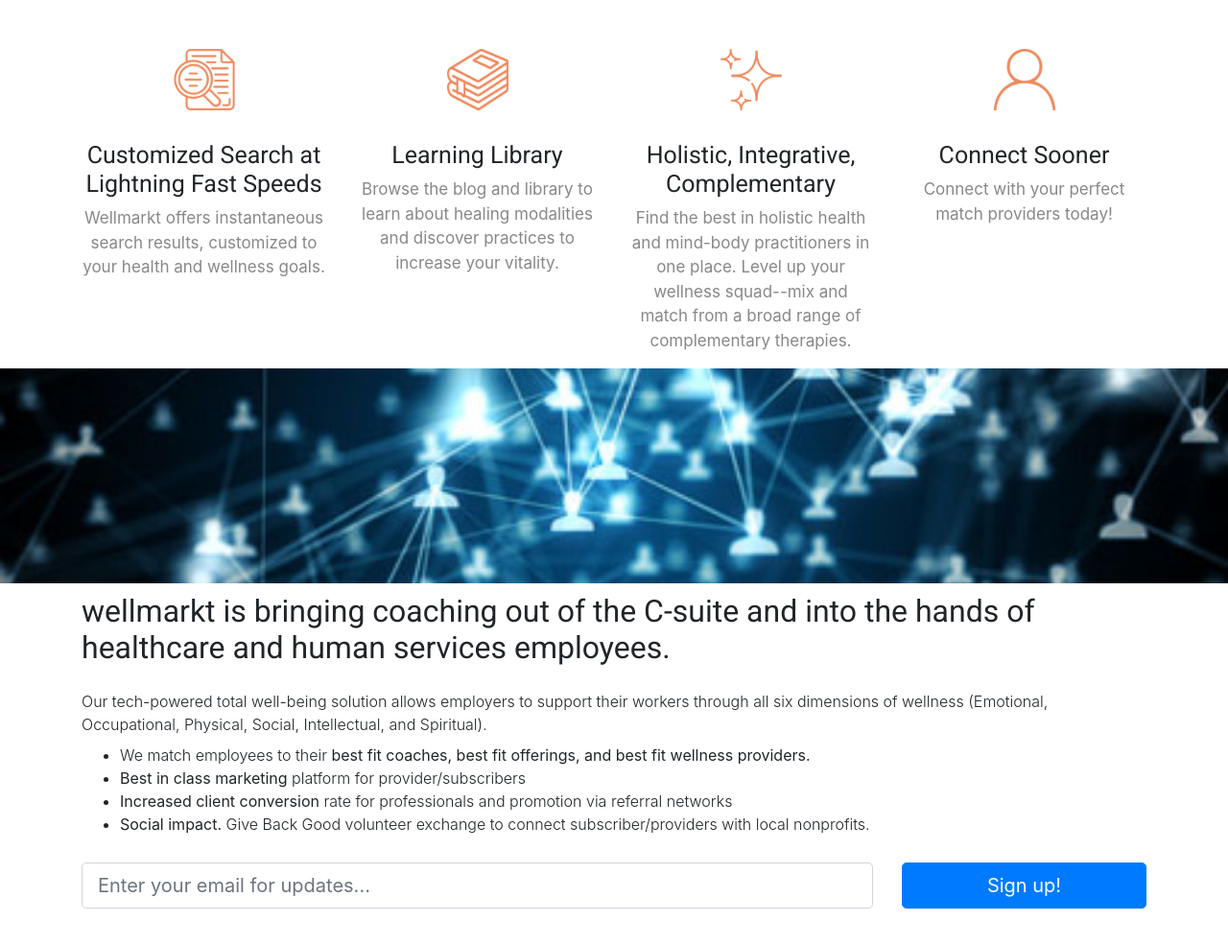
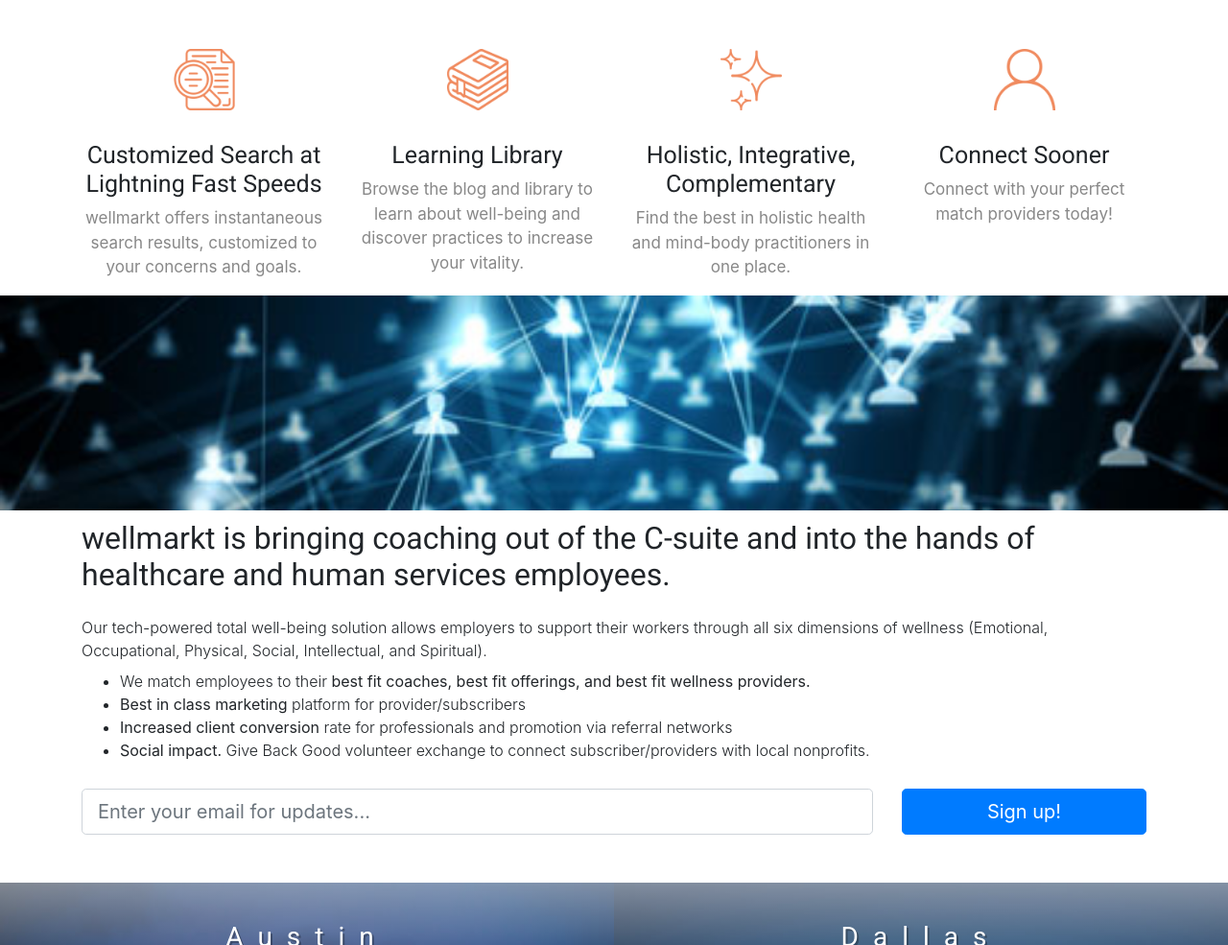
Before and after one commit to djredhand/djredhand.github.io, a website with bundled scripts: page index.html in a window 1280 px wide. Shown: the part 907-1892 px from the top of the page at 96% size. Built offline with nearby package versions, Linux system fonts and the light colour scheme.

Commit message:
update index
language changes in icon area

```diff
--- a/index.html
+++ b/index.html
@@ -121,7 +121,7 @@
               <div class="wm-icon list-icon m-auto text-primary"></div>
             </div>
             <h3 class="text-center">Customized Search at Lightning Fast Speeds</h3>
-            <p class=" mb-0 text-center">Wellmarkt offers instantaneous search results, customized to your health and wellness goals.</p>
+            <p class=" mb-0 text-center">wellmarkt offers instantaneous search results, customized to your concerns and goals.</p>
           </div>
         </div>
         <div class="col-lg-3">
@@ -130,7 +130,7 @@
               <div class="wm-icon book-icon m-auto text-primary"></div>
             </div>
             <h3 class="text-center">Learning Library</h3>
-            <p class=" mb-0 text-center">Browse the blog and library to learn about healing modalities and discover practices to increase your vitality.</p>
+            <p class=" mb-0 text-center">Browse the blog and library to learn about well-being and discover practices to increase your vitality.</p>
           </div>
         </div>
         <div class="col-lg-3">
@@ -139,7 +139,7 @@
               <div class="wm-icon holistic-icon m-auto text-primary"></div>
             </div>
             <h3 class="text-center">Holistic, Integrative, Complementary</h3>
-            <p class=" mb-0 text-center">Find the best in holistic health and mind-body practitioners in one place. Level up your wellness squad--mix and match from a broad range of complementary therapies.</p>
+            <p class=" mb-0 text-center">Find the best in holistic health and mind-body practitioners in one place.</p>
           </div>
         </div>
         <div class="col-lg-3">
```
